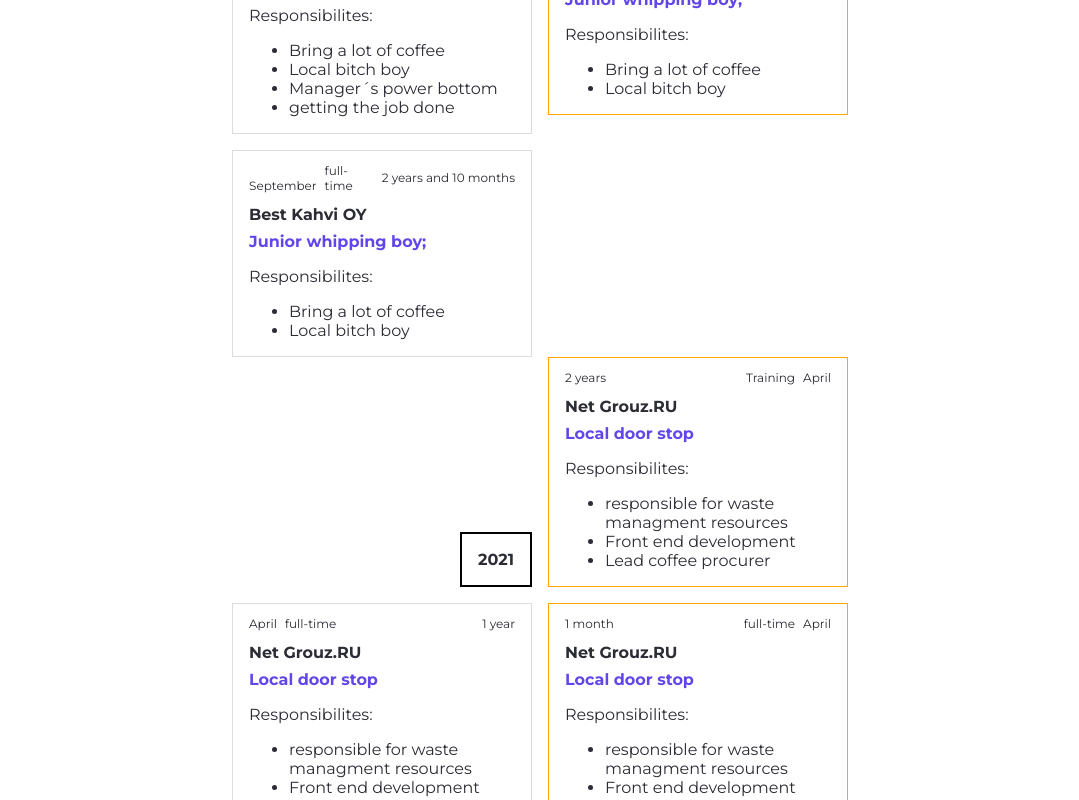
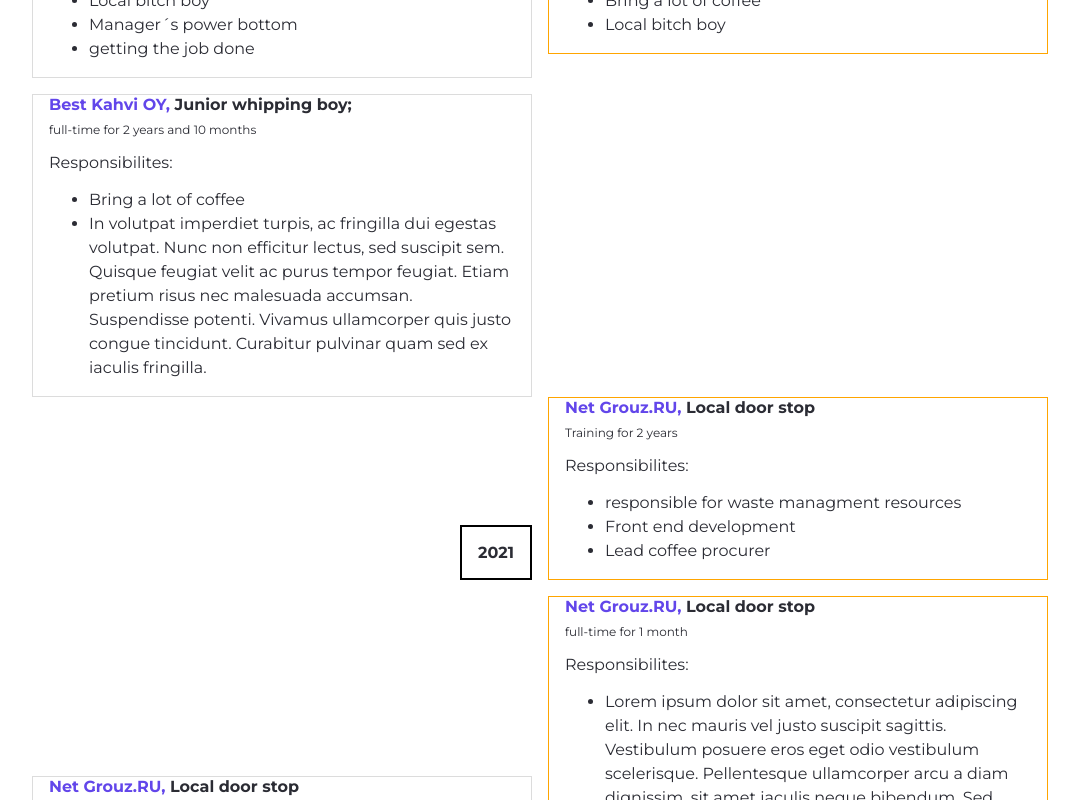
Before and after one commit to Seeru-crypto/aurora_front, a Next.js app: page / in a window 1280 px wide. Shown: the part 1420-2220 px from the top of the page, without its empty margins (70-1149 px from the left). Built offline with nearby package versions, Linux system fonts and the light colour scheme.

Commit message:
feat(timeline-view): Create Employment components, add test data,

```diff
--- /dev/null
+++ b/src/components/experience/EmploymentDetail.tsx
@@ -0,0 +1,19 @@
+import React from "react";
+import styled from "styled-components";
+
+interface EmploymentDetailProps {
+    value: string;
+}
+
+const EmploymentDetail = ({value}: EmploymentDetailProps): JSX.Element => {
+    return (
+        <EmploymentDetailStyle>{value}
+        </EmploymentDetailStyle>
+    )
+}
+
+export default EmploymentDetail;
+
+const EmploymentDetailStyle = styled.div`
+  font-size: 12px;
+`
--- /dev/null
+++ b/src/components/experience/EmploymentTitle.tsx
@@ -0,0 +1,26 @@
+import React from "react";
+import styled from "styled-components";
+
+interface EmploymentProps {
+    title: string;
+    employer: string;
+}
+
+const EmploymentDetail = ({title, employer} : EmploymentProps) : JSX.Element => {
+    return (
+        <EmploymentStyle>
+            <span className="employer">{employer}, </span>
+            <span className="title">{title}</span>
+        </EmploymentStyle>
+    )
+}
+
+export default EmploymentDetail;
+
+const EmploymentStyle = styled.div`
+  font-weight: 700;
+  .employer {
+    color: ${(props) => props.theme.primary};
+  }
+
+`
--- a/src/components/experience/Experience.tsx
+++ b/src/components/experience/Experience.tsx
@@ -91,7 +91,7 @@ const ExperienceStyle = styled.section`
 
   .cards {
     display: grid;
-    grid-template-columns: 300px 300px;
+    grid-template-columns: 500px 500px;
     grid-row: auto;
     grid-column-gap: 1rem;
     grid-row-gap: 1rem;
--- a/src/components/experience/TimelineCard.tsx
+++ b/src/components/experience/TimelineCard.tsx
@@ -1,8 +1,12 @@
 import React from 'react';
 import styled from 'styled-components';
-import { ExperienceType } from './Experience';
+import {ExperienceType} from './Experience';
+import EmploymentDetail from "./EmploymentDetail";
+import EmploymentTitle from "./EmploymentTitle";
 
-const TimelineCard = ({ event, isLeftSide }: { event: ExperienceType; isLeftSide: boolean }) => {
+const TimelineCard = ({event, isLeftSide}: { event: ExperienceType; isLeftSide: boolean }) => {
+
+
   function getEventDuration(nrOfMonths: number | undefined): string {
     if (nrOfMonths === undefined || nrOfMonths === 0) return 'ongoing';
     if (nrOfMonths <= 11) {
@@ -23,29 +27,17 @@ const TimelineCard = ({ event, isLeftSide }: { event: ExperienceType; isLeftSide
       <div className={`container ${isLeftSide ? 'isLeftSide' : 'isRightSide'}`}>
         <div className="cardHeader">
           <div className="firstRow">
-            <div className="centerGroup">
-              <p className="date">{new Date(event.startDate).toLocaleString('en-US', { month: 'long' })}</p>
-              <p className="eventType">{event.typeOfEmployment}</p>
-            </div>
-
-            <p className="duration">{getEventDuration(event.durationMonths)}</p>
+            <EmploymentTitle title={event.title} employer={event.employer}/>
           </div>
-          <div className="secondRow">
-            <span className="employerLabel">{event.employer}</span>
-          </div>
-          <div className="thirdRow">
-            <span className="titleLabel">{event.title}</span>
-          </div>
+          <EmploymentDetail value={`${event.typeOfEmployment} for ${getEventDuration(event.durationMonths)}`}/>
         </div>
         <div className="cardBody">
-          <div className="responsibilitieDiv">
             <span>Responsibilites:</span>
             <ul>
-              {event.responsibilities.map((responsibilitie, index) => (
-                <li key={index}>{responsibilitie}</li>
+              {event.responsibilities.map((responsibility, index) => (
+                  <li className="responsibility" key={index}>{responsibility}</li>
               ))}
             </ul>
-          </div>
         </div>
       </div>
     </CardStyle>
@@ -55,114 +47,35 @@ const TimelineCard = ({ event, isLeftSide }: { event: ExperienceType; isLeftSide
 export default TimelineCard;
 
 const CardStyle = styled.div`
+
+  .firstRow {
+    padding: 0 0 0.5rem 0;
+  }
+
+  .responsibility {
+    line-height: 1.5;
+  }
+
+  .cardBody {
+    padding: 0;
+  }
+
+  .cardHeader {
+    margin-bottom: 1rem;
+  }
+
   .container {
     display: flex;
     flex-direction: column;
     padding: 0 1rem;
     font-size: 16px;
   }
+
   .isLeftSide {
     border: 1px solid orange;
+  }
 
-    .cardHeader {
-      margin-bottom: 1rem;
-
-      .firstRow {
-        display: flex;
-        flex-direction: row-reverse;
-        align-items: center;
-        gap: 0.5rem;
-        font-size: 12px;
-
-        .centerGroup {
-          display: flex;
-          flex: 1;
-          flex-direction: row-reverse;
-          gap: 0.5rem;
-
-          .date {
-            display: flex;
-            justify-content: flex-end;
-            align-items: flex-end;
-          }
-
-          .eventType {
-            display: flex;
-            justify-content: flex-end;
-            align-items: flex-end;
-          }
-        }
-
-        .duration {
-          font-size: 12px;
-        }
-      }
-    }
-
-    .secondRow {
-      padding: 0 0 0.5rem 0;
-      font-weight: 550;
-    }
-
-    .thirdRow {
-      font-weight: 700;
-      color: ${(props) => props.theme.primary};
-    }
-
-    .cardBody {
-      padding: 0;
-    }
-  }
   .isRightSide {
     border: 1px solid gainsboro;
-
-    .cardHeader {
-      margin-bottom: 1rem;
-
-      .firstRow {
-        display: flex;
-        flex-direction: row;
-        align-items: center;
-        gap: 0.5rem;
-        font-size: 12px;
-
-        .centerGroup {
-          display: flex;
-          flex: 1;
-          flex-direction: row;
-          gap: 0.5rem;
-
-          .date {
-            display: flex;
-            justify-content: flex-end;
-            align-items: flex-end;
-          }
-
-          .eventType {
-            display: flex;
-            justify-content: flex-end;
-            align-items: flex-end;
-          }
-        }
-
-        .duration {
-          font-size: 12px;
-        }
-      }
-    }
-
-    .secondRow {
-      padding: 0 0 0.5rem 0;
-      font-weight: 550;
-    }
-
-    .thirdRow {
-      font-weight: 700;
-      color: ${(props) => props.theme.primary};
-    }
-
-    .cardBody {
-      padding: 0;
-    }
   }
 `;
--- a/src/components/landing/LandingPage.tsx
+++ b/src/components/landing/LandingPage.tsx
@@ -59,7 +59,4 @@ const LandingStyle = styled.section`
     justify-content: center;
     color: ${(props) => props.theme.gray.$900};
   }
-
-  .cta {
-  }
 `;
--- a/src/data.json
+++ b/src/data.json
@@ -142,7 +142,7 @@
       "durationMonths": 34,
       "title": " Junior whipping boy;",
       "typeOfEmployment": "full-time",
-      "responsibilities": ["Bring a lot of coffee", "Local bitch boy"],
+      "responsibilities": ["Bring a lot of coffee", "In volutpat imperdiet turpis, ac fringilla dui egestas volutpat. Nunc non efficitur lectus, sed suscipit sem. Quisque feugiat velit ac purus tempor feugiat. Etiam pretium risus nec malesuada accumsan. Suspendisse potenti. Vivamus ullamcorper quis justo congue tincidunt. Curabitur pulvinar quam sed ex iaculis fringilla.\n\n"],
       "achievements": ["Best Power bottom of 2022"]
     },
     {
@@ -152,8 +152,8 @@
       "durationMonths": 1,
       "typeOfEmployment": " full-time",
       "responsibilities": [
-        "responsible for waste managment resources",
-        "Front end development",
+        "Lorem ipsum dolor sit amet, consectetur adipiscing elit. In nec mauris vel justo suscipit sagittis. Vestibulum posuere eros eget odio vestibulum scelerisque. Pellentesque ullamcorper arcu a diam dignissim, sit amet iaculis neque bibendum. Sed ullamcorper nibh sed turpis egestas efficitur. Nulla aliquet nibh sapien, nec efficitur velit venenatis ac. Quisque varius neque nec ex consectetur egestas ut quis mi. Ut tincidunt lorem mauris, id sagittis velit molestie eleifend. Nullam non risus est.",
+        "In volutpat imperdiet turpis, ac fringilla dui egestas volutpat. Nunc non efficitur lectus, sed suscipit sem. Quisque feugiat velit ac purus tempor feugiat. Etiam pretium risus nec malesuada accumsan. Suspendisse potenti. Vivamus ullamcorper quis justo congue tincidunt. Curabitur pulvinar quam sed ex iaculis fringilla.",
         "Lead coffee procurer"
       ],
       "achievements": ["Caused only a few live crashes", "'good guy' by some dude"]
```
